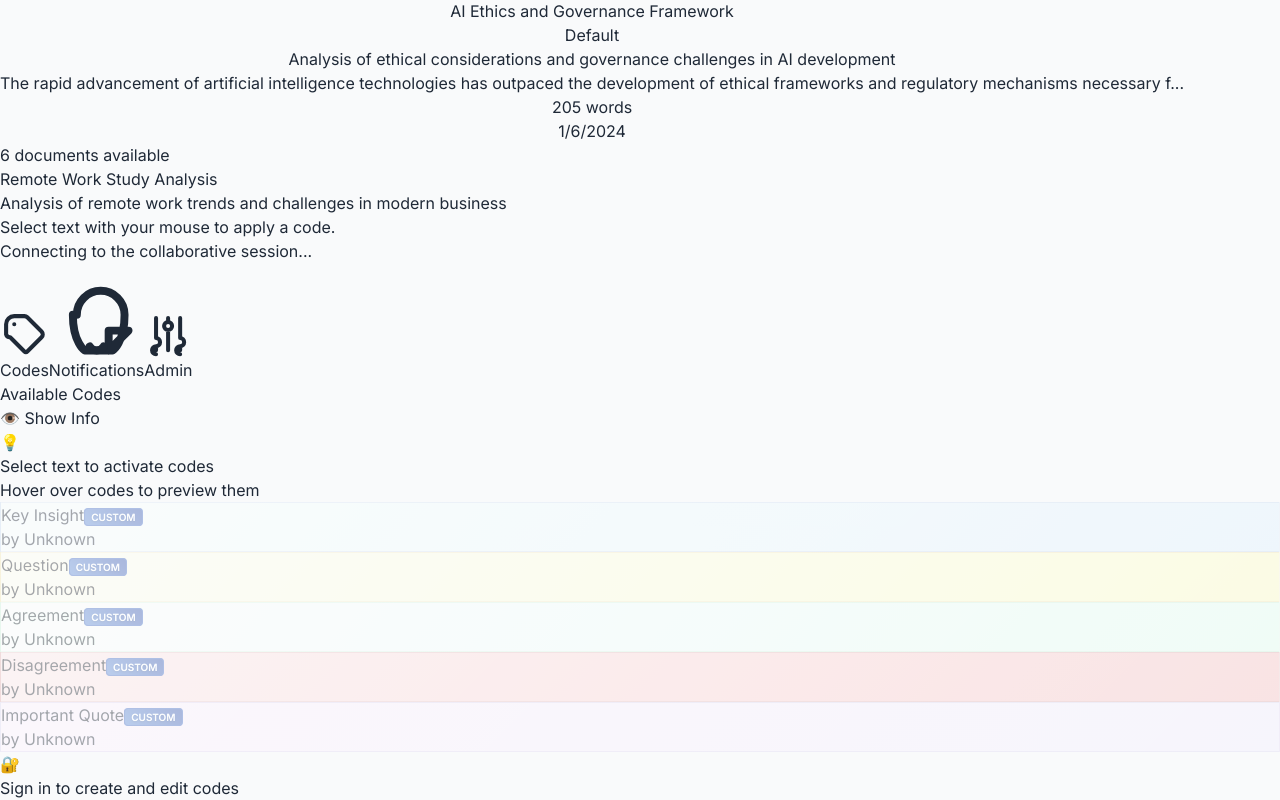
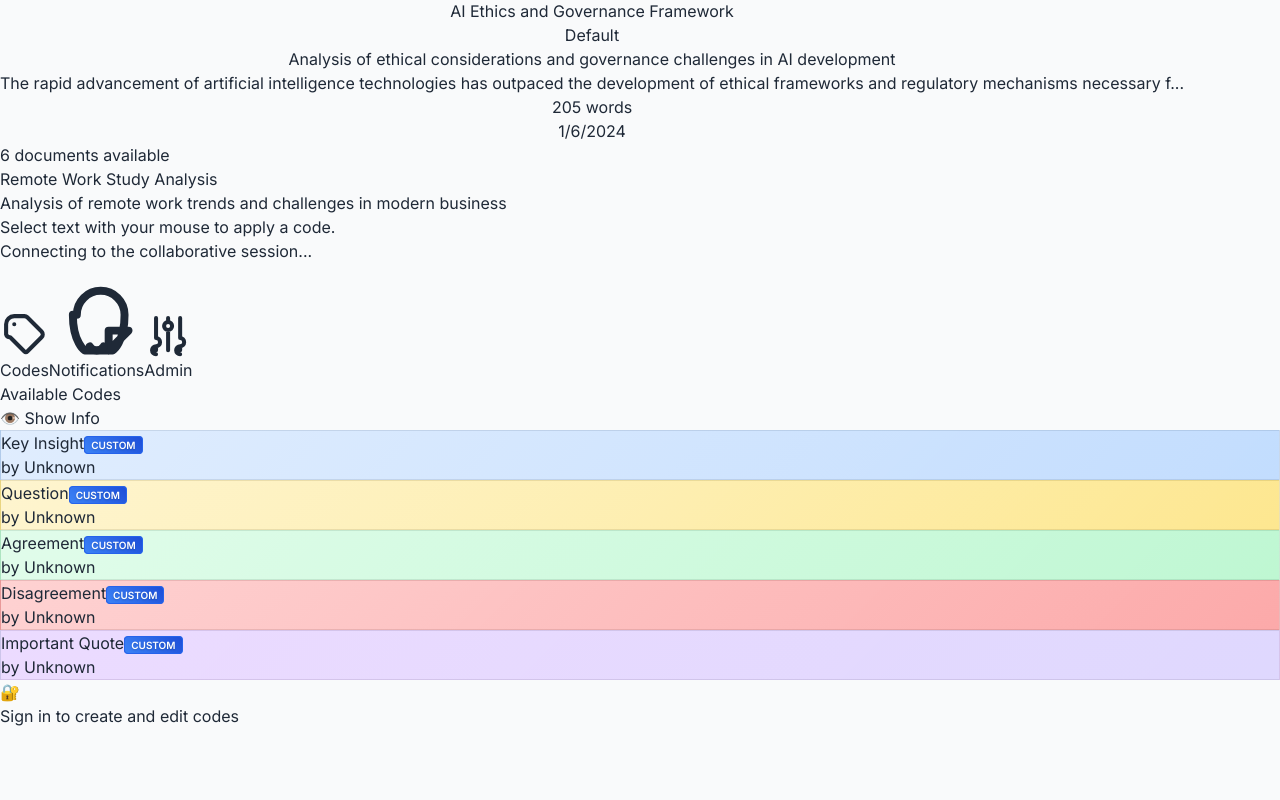
Before and after one commit to harryye930/reflexis, a Next.js app: page / in a window 1280 px wide. Shown: the part 745-1545 px from the top of the page. After the commit the page ends 1473 px from the top, so only its background shows below. Built offline with nearby package versions, Linux system fonts and the light colour scheme; no server answers.

Commit message:
de-couple code sidebar with "highlight and code" highlight modal, for living code book view.

```diff
--- a/src/components/CollaborativeText.js
+++ b/src/components/CollaborativeText.js
@@ -144,7 +144,6 @@ function CollaborativeTextContent() {
           userProfilesLoaded={userProfilesLoaded}
           onCodeSelect={handleAddHighlight}
           onMessage={showMessage}
-          isSelectionActive={isSelectionActive}
           allCodes={allCodes}
           onAddCode={addCode}
           onUpdateCode={updateCode}
--- a/src/components/sidebar/Sidebar.js
+++ b/src/components/sidebar/Sidebar.js
@@ -12,7 +12,6 @@ const Sidebar = ({
   userProfilesLoaded,
   onCodeSelect,
   onMessage,
-  isSelectionActive,
   // Code management props
   allCodes,
   onAddCode,
@@ -51,7 +50,6 @@ const Sidebar = ({
             userProfilesLoaded={userProfilesLoaded}
             onCodeSelect={onCodeSelect}
             onMessage={onMessage}
-            isSelectionActive={isSelectionActive}
             allCodes={allCodes}
             onAddCode={onAddCode}
             onUpdateCode={onUpdateCode}
--- a/src/components/sidebar/analysis/AnalysisTab.js
+++ b/src/components/sidebar/analysis/AnalysisTab.js
@@ -9,7 +9,6 @@ const AnalysisTab = ({
   userProfilesLoaded,
   onCodeSelect,
   onMessage,
-  isSelectionActive,
   allCodes,
   onAddCode,
   onUpdateCode,
@@ -28,7 +27,7 @@ const AnalysisTab = ({
       <CodeManagement
         allCodes={allCodes}
         onCodeSelect={onCodeSelect}
-        disabled={!isSelectionActive}
+        disabled={false}
         currentUser={currentUser}
         userProfiles={userProfiles}
         onAddCode={onAddCode}
--- a/src/components/sidebar/analysis/codes/CodeItem.js
+++ b/src/components/sidebar/analysis/codes/CodeItem.js
@@ -105,16 +105,6 @@ const CodeItem = ({
         <div
           className={codeClass}
           data-code={code.id}
-          onClick={handleCodeClick}
-          role="button"
-          aria-disabled={disabled}
-          tabIndex={disabled ? -1 : 0}
-          onKeyDown={(e) => {
-            if (e.key === 'Enter' || e.key === ' ') {
-              e.preventDefault();
-              handleCodeClick(e);
-            }
-          }}
         >
           <div className="flex items-start justify-between mb-2">
             <div className="flex-1">
```
